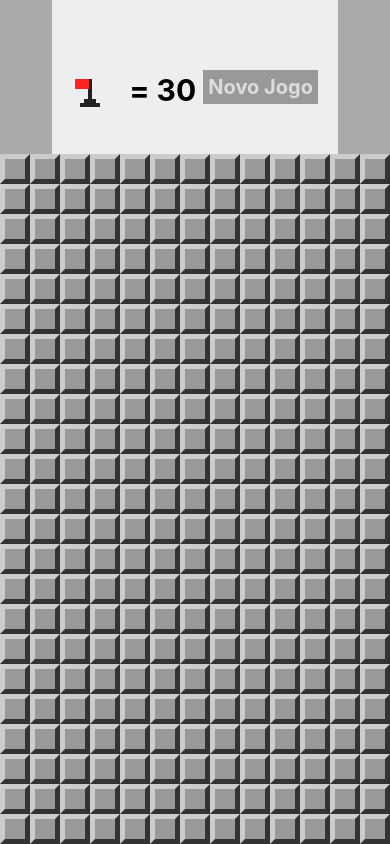
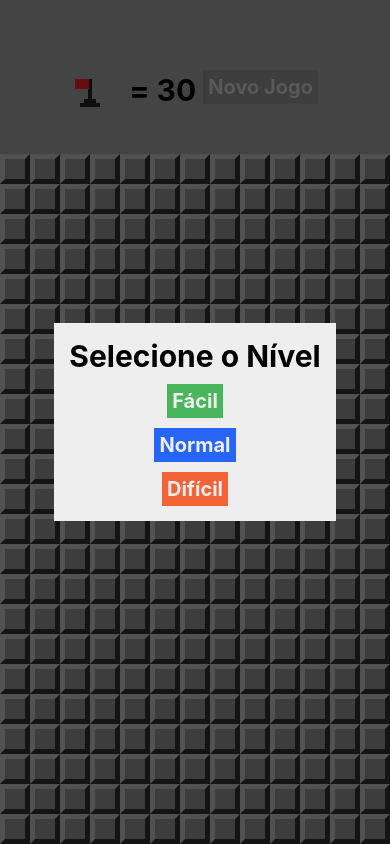
Before and after one commit to CaueFurui/mines-react-native, a React Native app: screen / in a window 390 px wide. Both pictures are taken after a click on the element 87 px from the left and 92 px from the top of the page. Built offline with nearby package versions, Linux system fonts and the light colour scheme.

Commit message:
the game is working! =D

```diff
--- a/App.js
+++ b/App.js
@@ -3,6 +3,7 @@
 import params from './src/params'
 import MineField from './src/components/MinedField'
 import Header from './src/components/Header'
+import LevelSelection from './src/screens/LevelSelection'
 import {
   createMinedBoard,
   cloneBoard,
@@ -33,7 +34,8 @@
     return {
       board: createMinedBoard(rows, cols, this.minesAmount()),
       won: false,
-      lost: false
+      lost: false,
+      showLevelSelection: false,
     }
   }
 
@@ -69,10 +71,18 @@
     this.setState({ board, won })
   }
 
+  onLevelSelected = level => {
+    params.difficultLevel = level
+    this.setState(this.createState())
+  }
+
   render() {
     return (
       <View style={styles.container}>
-        <Header flagsLeft={this.minesAmount() - flagsUsed(this.state.board)} onNewGame={() => this.setState(this.createState())}/>
+        <LevelSelection isVisible={this.state.showLevelSelection}
+          onLevelSelected={this.onLevelSelected}
+          onCancel={() => this.setState({ showLevelSelection: false })} />
+        <Header flagsLeft={this.minesAmount() - flagsUsed(this.state.board)} onNewGame={() => this.setState(this.createState())} onFlagPress={() => this.setState({showLevelSelection: true})}/>
         <View style={styles.board}>
           <MineField board={this.state.board}
             onOpenField={this.onOpenField}
--- a/src/components/Header.js
+++ b/src/components/Header.js
@@ -22,7 +22,7 @@
     container: {
         flex: 1,
         flexDirection: 'row',
-        backgroundColor: '#EEE',
+        backgroundColor: '#AAA',
         alignItems: 'center',
         justifyContent: 'space-around',
         paddingTop: 20,
--- /dev/null
+++ b/src/screens/LevelSelection.js
@@ -0,0 +1,60 @@
+import React from 'react'
+import { Text, StyleSheet, View, TouchableOpacity, Modal } from 'react-native'
+
+export default props => {
+        return (
+            <Modal onRequestClose={props.onCancel} visible={props.isVisible} animationType='slide' transparent={true}>
+                <View style={styles.frame}>
+                    <View style={styles.container}>
+                        <Text style={styles.title}>Selecione o Nível</Text>
+                        <TouchableOpacity style={[styles.button, styles.bgEasy]} onPress={() => props.onLevelSelected(0.1)}>
+                            <Text style={styles.label}>Fácil</Text>
+                        </TouchableOpacity>
+                        <TouchableOpacity style={[styles.button, styles.bgNormal]} onPress={() => props.onLevelSelected(0.2)}>
+                            <Text style={styles.label}>Normal</Text>
+                        </TouchableOpacity>
+                        <TouchableOpacity style={[styles.button, styles.bgHard]} onPress={() => props.onLevelSelected(0.3)}>
+                            <Text style={styles.label}>Difícil</Text>
+                        </TouchableOpacity>
+                    </View>
+                </View>
+            </Modal>
+        )
+}
+
+const styles = StyleSheet.create({
+    frame: {
+        flex: 1,
+        alignItems: 'center',
+        justifyContent: 'center',
+        backgroundColor: 'rgba(0,0,0,0.6)'
+    },
+    container: {
+        backgroundColor: '#eee',
+        alignItems: 'center',
+        justifyContent: 'center',
+        padding: 15
+    },
+    title: {
+        fontSize: 30,
+        fontWeight: 'bold',
+    },
+    button: {
+        marginTop: 10,
+        padding: 5,
+    },
+    label: {
+        fontSize: 20,
+        color: '#EEE',
+        fontWeight: 'bold'
+    },
+    bgEasy: {
+        backgroundColor: '#49b65d'
+    },
+    bgNormal: {
+        backgroundColor: '#2765F7'
+    },
+    bgHard: {
+        backgroundColor: '#F26337'
+    },
+})
```
